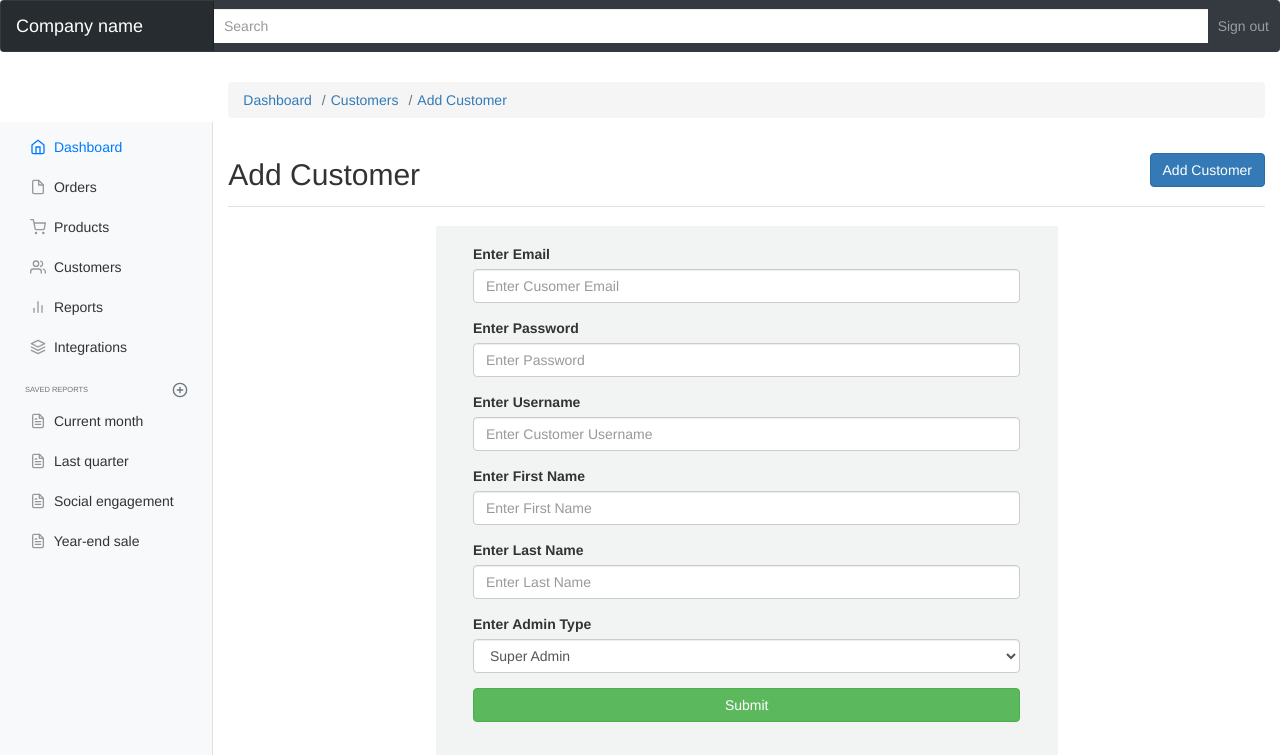
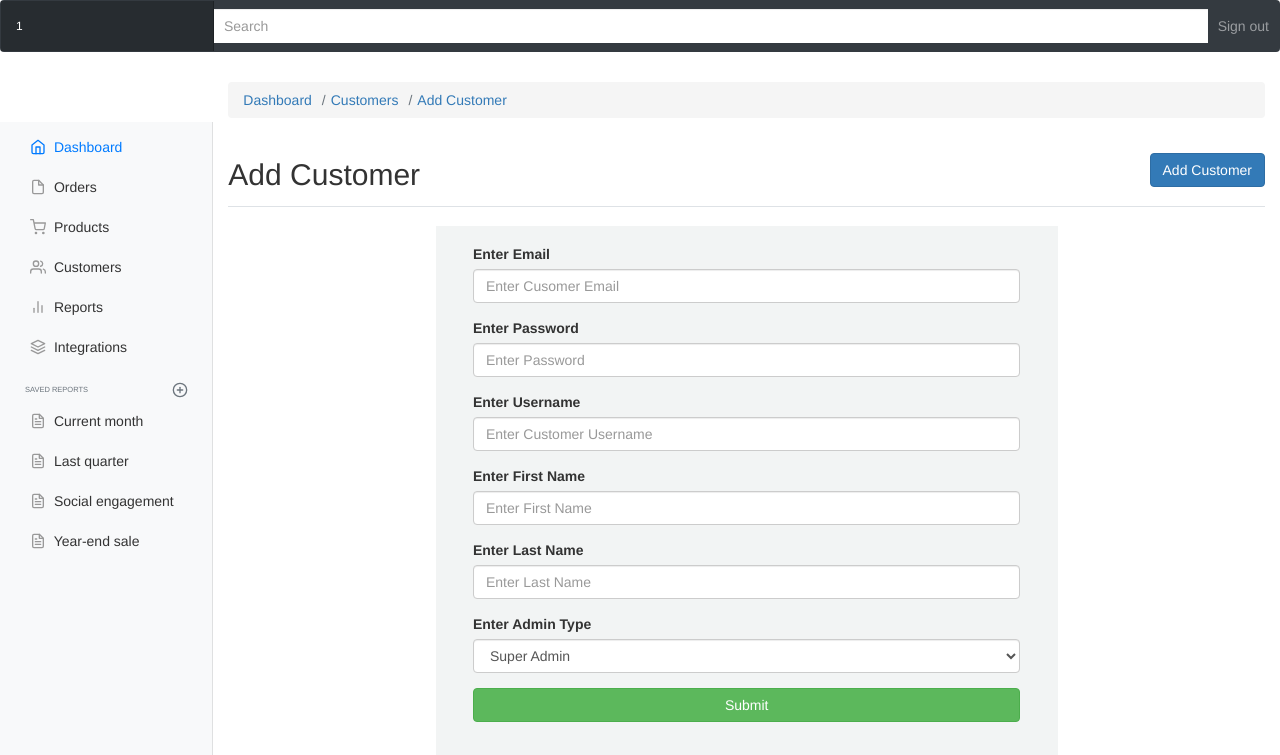
Before and after one commit to trannga2097/A_job_portal_website, a PHP site: page /add_customer.php in a window 1280 px wide. Shown: the top 755 px of the page. Run offline with PHP 8.4, Linux system fonts and the light colour scheme; the visitor is signed in with stand-in values (Sample User, id 1); some libraries are stand-ins or nearby versions.

Commit message:
Update header.php

```diff
--- a/job_portal/admin/include/header.php
+++ b/job_portal/admin/include/header.php
@@ -4,7 +4,7 @@
 
     session_start();
 
-    if ($_SESSION['admin_id']==true) {
+    if ($_SESSION['admin_email']==true) {
 
     }else{
 
@@ -42,6 +42,8 @@
 
     <script src="https://maxcdn.bootstrapcdn.com/bootstrap/4.4.1/js/bootstrap.min.js"></script>
 
+    <script src="https://ajax.googleapis.com/ajax/libs/jquery/1.11.1/jquery.min.js"></script>
+
     <link href="css/dashboard.css" rel="stylesheet">
 
     <link href="//netdna.bootstrapcdn.com/bootstrap/3.0.0/css/bootstrap.min.css" rel="stylesheet">
@@ -52,7 +54,7 @@
 
     <nav class="navbar navbar-dark sticky-top bg-dark flex-md-nowrap p-0">
 
-      <a class="navbar-brand col-sm-3 col-md-2 mr-0" href="#">Company name</a>
+      <a class="navbar-brand col-sm-3 col-md-2 mr-0" href="#" style="font-size: 12px;"><?php echo $_SESSION['admin_email']; ?> </a>
 
       <input class="form-control form-control-dark w-100" type="text" placeholder="Search" aria-label="Search">
 
```
